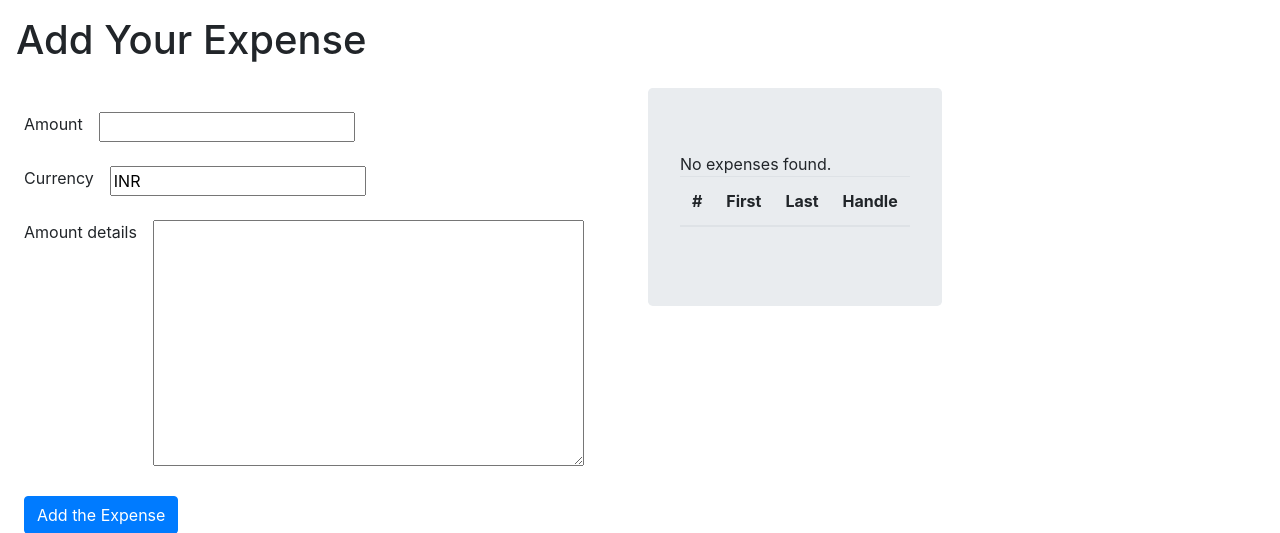
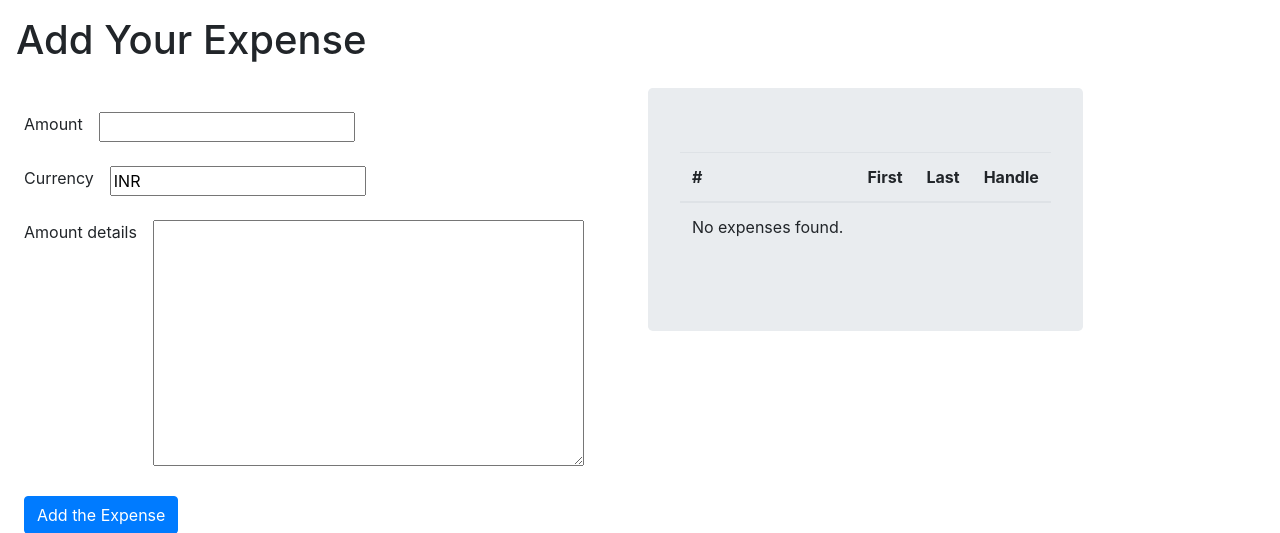
Before and after one commit to Devanshvora03/sales, a Django app: page /expense/ in a window 1280 px wide. Shown: the part 56-589 px from the top of the page. Run offline with Django 3.2, Linux system fonts and the light colour scheme; the visitor is signed in with stand-in values (Sample User, id 1); lists and menus that the app fills with data are empty; some libraries are stand-ins or nearby versions.

Commit message:
no expense found done

```diff
--- a/templates/users/expense.html
+++ b/templates/users/expense.html
@@ -48,7 +48,7 @@
                     </tr>
                 {% empty %}
                     <tr>
-                    <li class="list-unstyled">No expenses found.</li>
+                    <td>No expenses found.</td>
                     </tr>
                 {% endfor %}
                 </tbody>
```
